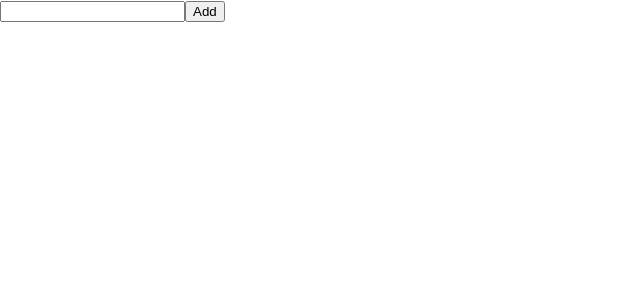
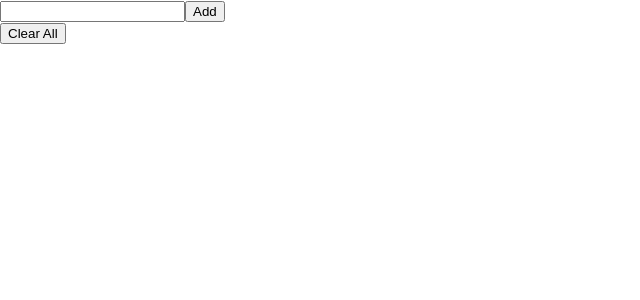
Before and after one commit to wadefleming-nz/react-todo, a React (Create React App) app: page / in a window 1280 px wide. Shown: the top 300 px of the page, without its empty margins (0-640 px from the left). Built offline with nearby package versions, Linux system fonts and the light colour scheme.

Commit message:
added ClearAll component

```diff
--- a/src/components/App.js
+++ b/src/components/App.js
@@ -2,6 +2,7 @@ import React, { useState } from 'react';
 import './App.css';
 import NewTodo from './NewTodo';
 import TodoList from './TodoList';
+import ClearAll from './ClearAll';
 
 function App() {
   const [items, setItems] = useState([]);
@@ -15,9 +16,14 @@ function App() {
     return maxId ? maxId + 1 : 1;
   }
 
+  function clearAllClicked() {
+    setItems([]);
+  }
+
   return (
     <div>
       <NewTodo onTodoEntered={todoEntered} />
+      <ClearAll onClearAllClicked={clearAllClicked} />
       <TodoList items={items} />
     </div>
   );
--- /dev/null
+++ b/src/components/ClearAll.js
@@ -0,0 +1,10 @@
+import React from 'react';
+
+function ClearAll(props) {
+  function clearAllClicked() {
+    props.onClearAllClicked();
+  }
+  return <button onClick={clearAllClicked}>Clear All</button>;
+}
+
+export default ClearAll;
```
